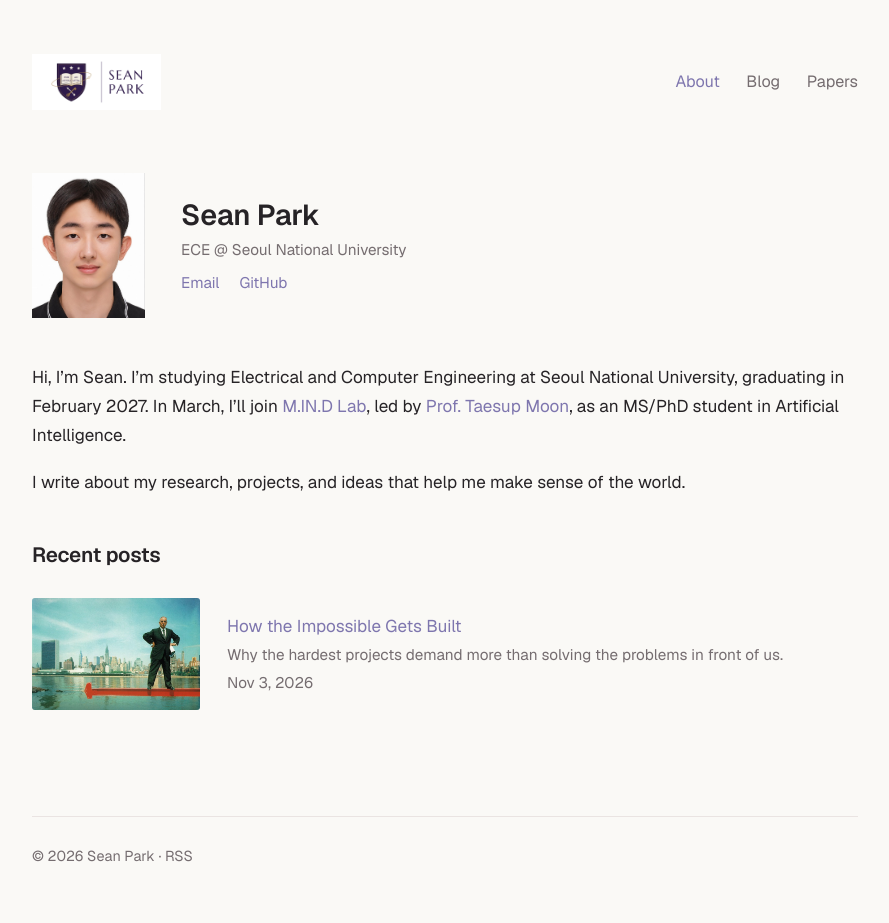
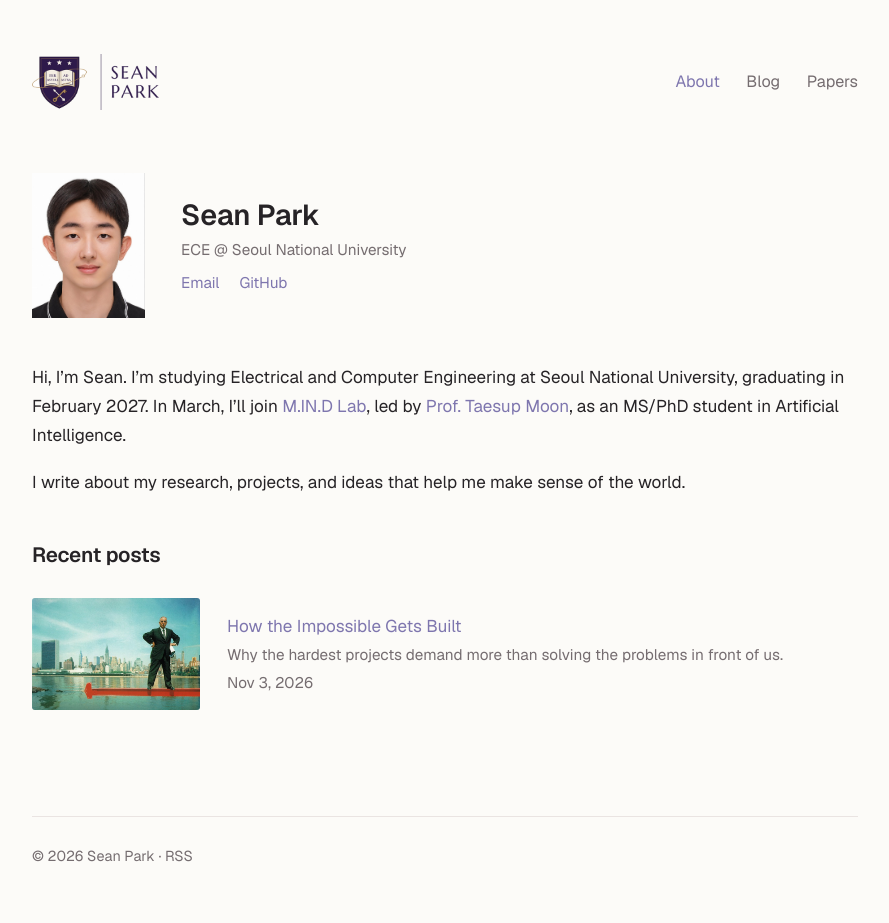
Before and after one commit to parksean7/parksean7.github.io, a Jekyll site: the page built from index.md, in a window 1280 px wide. Shown: the whole page, without its empty margins (195-1084 px from the left). Built offline with Jekyll 4.4.1, drawn with Linux system fonts in a browser that asks for light colours.

Commit message:
Ivory paper background; midnight violet crest logo and icons; recolor essay diagrams

```diff
--- a/assets/css/style.css
+++ b/assets/css/style.css
@@ -4,7 +4,7 @@
   --page-width: 880px;   /* overall page width on desktop */
 
   /* Color system: main Midnight Violet, supporting Iris Grey */
-  --bg: #FAF9F6;            /* Ivory: page background */
+  --bg: #FCFBF8;            /* Ivory paper: page background */
   --text: #262326;          /* Charcoal: body text, headings */
   --muted: #756D70;         /* Warm gray: dates, affiliations, metadata */
   --line: #EAE4E2;          /* Warm line: dividers and borders */
```
Also changed, not shown: apple-touch-icon.png, assets/img/how-the-impossible-gets-built/moses-integration-diagram.svg, assets/img/how-the-impossible-gets-built/moses-political-flywheel.svg, assets/img/how-the-impossible-gets-built/spacex-economic-flywheel.svg, assets/img/how-the-impossible-gets-built/spacex-integration-diagram.svg, assets/img/how-the-impossible-gets-built/tesla-integration-diagram.svg, assets/img/icons/crest_midnight_violet.png (deleted), assets/img/icons/icon.png, assets/img/logo/crest_sean_park_midnight_violet.png (deleted), assets/img/logo/logo.png, favicon-16x16.png, favicon-32x32.png, favicon.ico.
